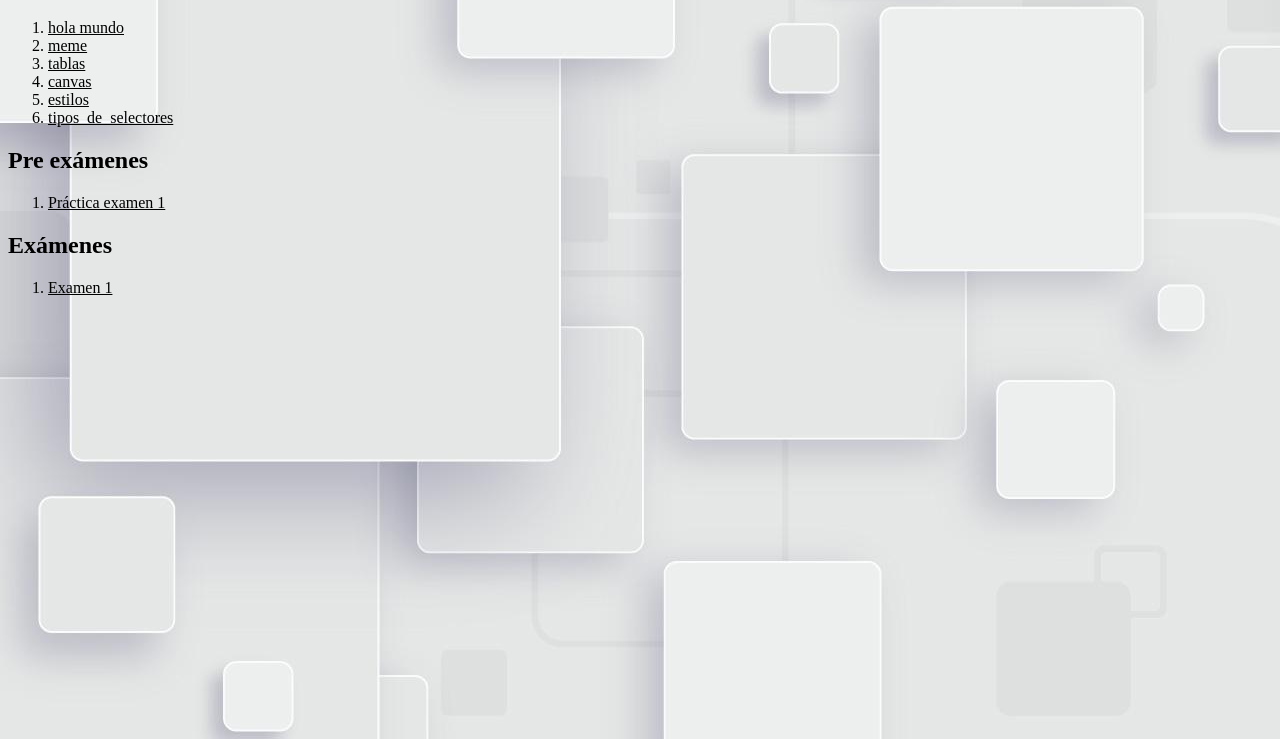
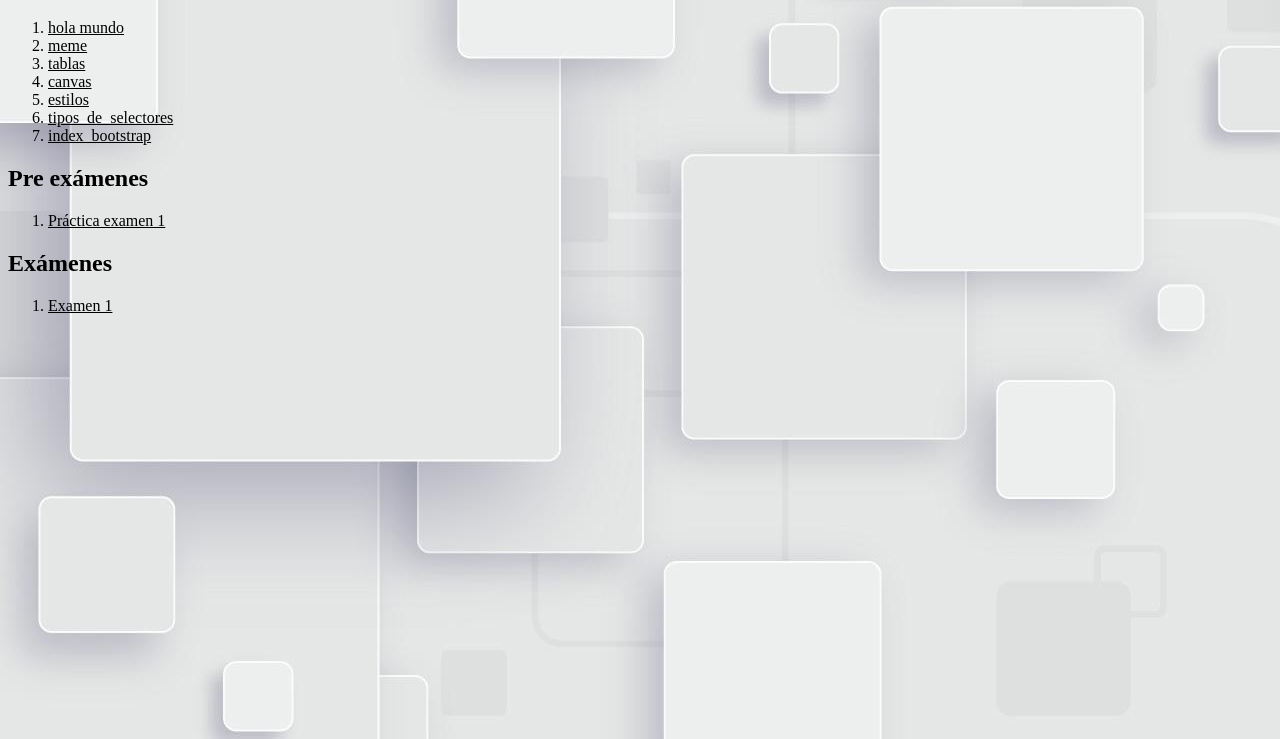
Before and after one commit to Kurisari/cristian-dweb, a plain HTML site: page proyectos.html in a window 1280 px wide. Shown: the part 61-800 px from the top of the page. Drawn offline with Linux system fonts and the light colour scheme.

Commit message:
Cambio de proyectos con index de pruebas bootstrap

```diff
--- a/proyectos.html
+++ b/proyectos.html
@@ -14,6 +14,7 @@
         <li><a href="canvas.html">canvas</a></li>
         <li><a href="estilos.html">estilos</a></li>
         <li><a href="tipos_de_selectores.html">tipos_de_selectores</a></li>
+        <li><a href="index_bootstrap.html">index_bootstrap</a></li>
     </ol>
     <h2>Pre exámenes</h2>
     <ol>
```
